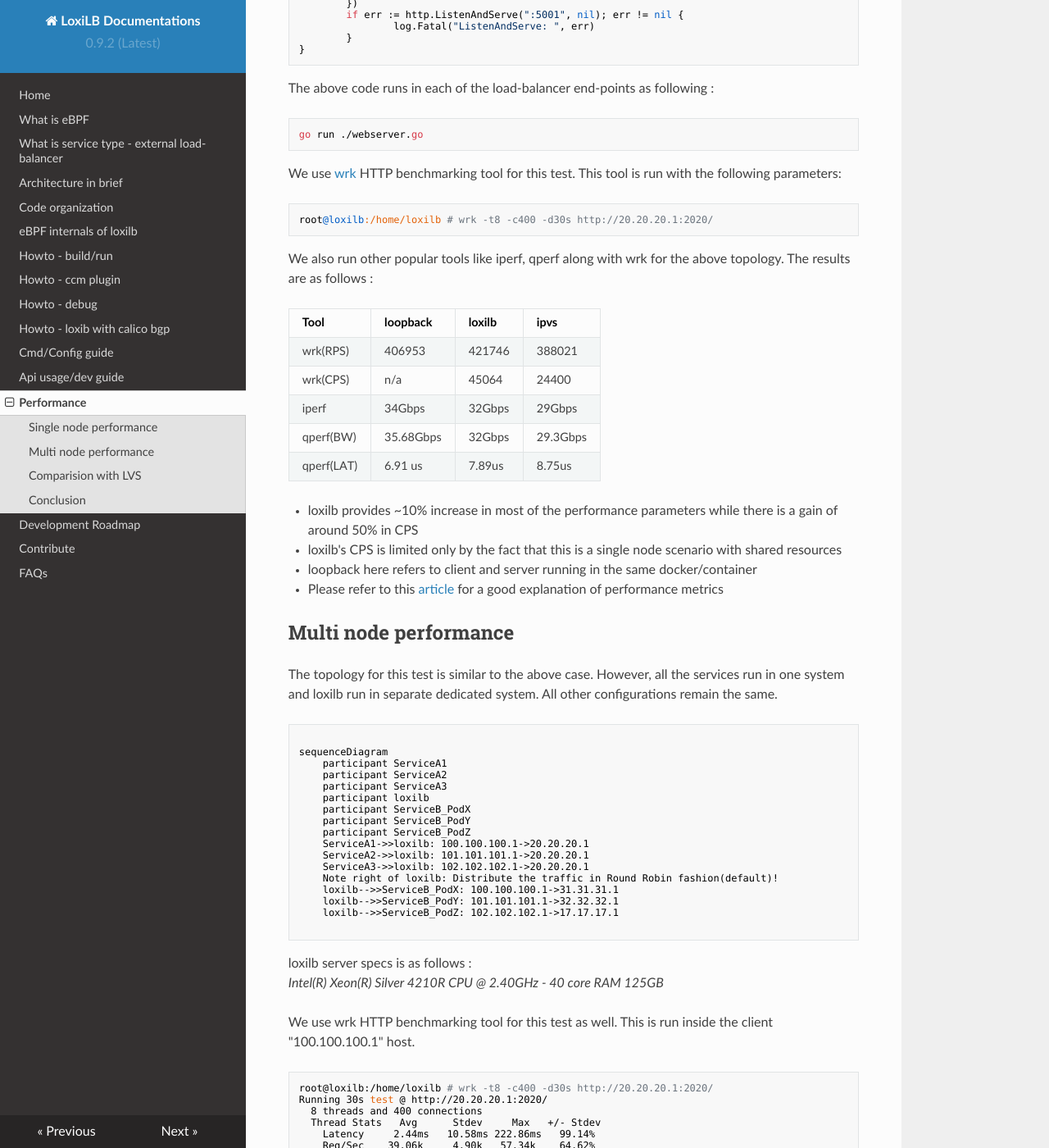
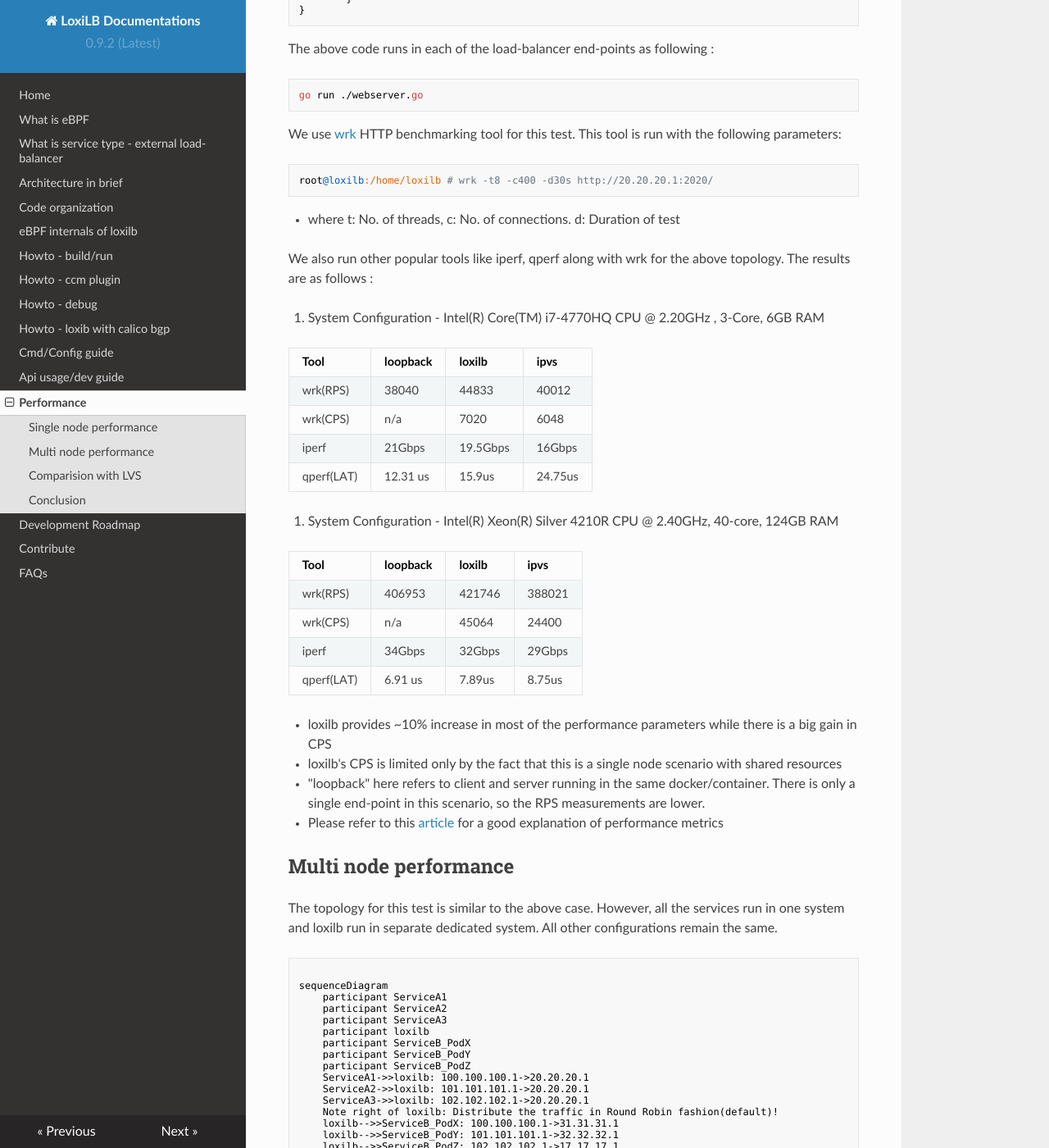
Before and after one commit to loxilb-io/loxilbdocs, an MkDocs documentation site: the page built from docs/perf.md, in a window 1280 px wide and 1400 px high, scrolled down 780 px. Shown: the whole window at 82% size. Built offline with MkDocs 1.6.1, drawn with Linux system fonts in a browser that asks for light colours; nearby versions of some CDN libraries; some of the changed text lies outside the part shown.

Commit message:
Update perf.md

````diff
--- a/docs/perf.md
+++ b/docs/perf.md
@@ -2,15 +2,7 @@
 
 ## Single node performance
 
-loxilb is running as a docker in bare metal server :
-
-*Intel(R) Xeon(R) Silver 4210R CPU @ 2.40GHz- 40 core RAM 124GB*
-
-All hosts/LB nodes are simulated with docker pods inside a single node. The following command can be used to configure lb for the given topology:
-
-```
-# loxicmd create lb 20.20.20.1 --tcp=2020:5001 --endpoints=31.31.31.1:1,32.32.32.1:1,17.17.17.1:1
-```
+All hosts/loxiLB/end-point nodes are simulated with docker pods inside a single node. The topology is as follows :
 
 ```mermaid
 graph LR;
@@ -19,6 +11,13 @@ graph LR;
     B-->D[32.32.32.1];
     B-->E[17.17.17.1];
 ```
+
+The following command can be used to configure lb for the given topology:
+
+```
+# loxicmd create lb 20.20.20.1 --tcp=2020:5001 --endpoints=31.31.31.1:1,32.32.32.1:1,17.17.17.1:1
+```
+
 To create the above topology for testing loxilb, users can follow this [guide](simple_topo.md). A go webserver with an empty response is used for benchmark purposes. The code is as following :
 
 ```
@@ -49,20 +48,31 @@ We use [wrk](https://github.com/wg/wrk) HTTP benchmarking tool for this test. Th
 ```
 root@loxilb:/home/loxilb # wrk -t8 -c400 -d30s http://20.20.20.1:2020/
 ```
+- where t: No. of threads, c: No. of connections. d: Duration of test
 
 We also run other popular tools like iperf, qperf along with wrk for the above topology. The results are as follows :
+
+1. System Configuration - Intel(R) Core(TM) i7-4770HQ CPU @ 2.20GHz , 3-Core,  6GB RAM
+
+| Tool  |loopback   |loxilb   |ipvs   |
+|---|---|---|---|
+|wrk(RPS) |38040| 44833  | 40012  |
+|wrk(CPS)| n/a  | 7020  |  6048 |
+|iperf   | 21Gbps  |19.5Gbps   | 16Gbps  |
+|qperf(LAT)|12.31 us  |15.9us   |  24.75us  |
+
+2. System Configuration - Intel(R) Xeon(R) Silver 4210R CPU @ 2.40GHz, 40-core, 124GB RAM
 
 | Tool  |loopback   |loxilb   |ipvs   |
 |---|---|---|---|
 |wrk(RPS) |406953| 421746  | 388021  |
 |wrk(CPS)| n/a  | 45064  |  24400 |
 |iperf   | 34Gbps  |32Gbps   | 29Gbps  |
-|qperf(BW)|35.68Gbps   | 32Gbps  |29.3Gbps    |
 |qperf(LAT)|6.91 us  |7.89us   |  8.75us  |
 
-* loxilb provides ~10% increase in most of the performance parameters while there is a gain of around 50% in CPS
+* loxilb provides ~10% increase in most of the performance parameters while there is a big gain in CPS
 * loxilb's CPS is limited only by the fact that this is a single node scenario with shared resources
-* loopback here refers to client and server running in the same docker/container
+* "loopback" here refers to client and server running in the same docker/container. There is only a single end-point in this scenario, so the RPS measurements are lower.
 * Please refer to this [article](https://community.f5.com/t5/technical-articles/understanding-performance-metrics-and-network-traffic/ta-p/286109) for a good explanation of performance metrics
 
 ## Multi node performance
````
